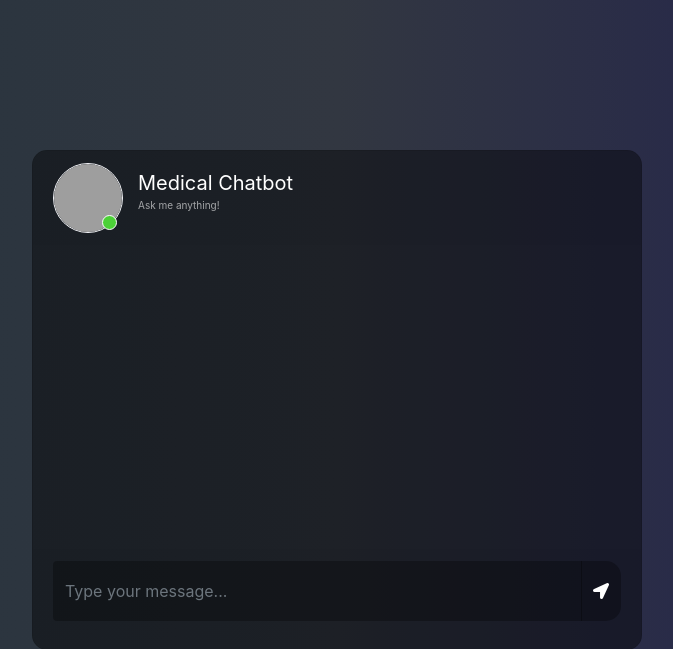
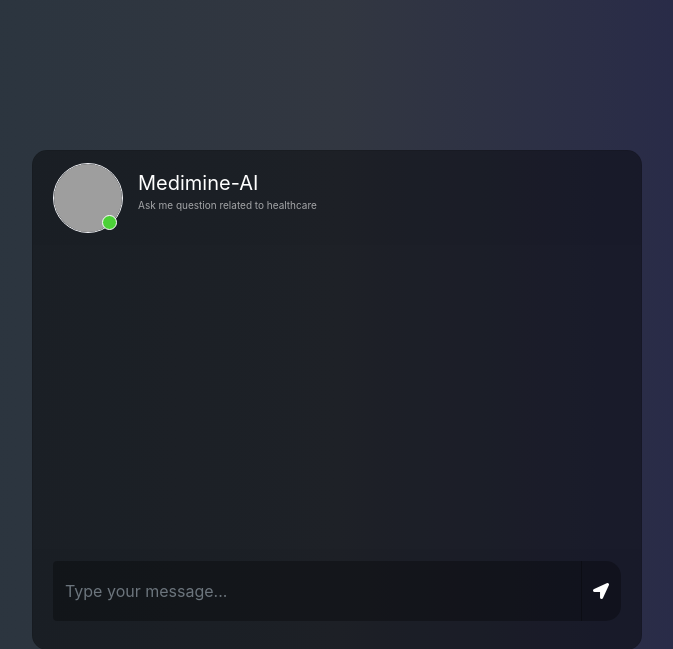
Before and after one commit to aman2003atel-png/MEDIMINE-AI, a Flask app: page / in a window 1280 px wide. Shown: the top 649 px of the page, without its empty margins (303-976 px from the left). Run offline with Flask 3, Linux system fonts and the light colour scheme; some libraries are stand-ins or nearby versions; grey boxes are pictures that could not be loaded.

Commit message:
Changed the name of Assistant

```diff
--- a/templates/chat.html
+++ b/templates/chat.html
@@ -26,8 +26,8 @@
 									<span class="online_icon"></span>
 								</div>
 								<div class="user_info">
-									<span>Medical Chatbot</span>
-									<p>Ask me anything!</p>
+									<span>Medimine-AI</span>
+									<p>Ask me question related to healthcare</p>
 								</div>
 							</div>
 						</div>
```
